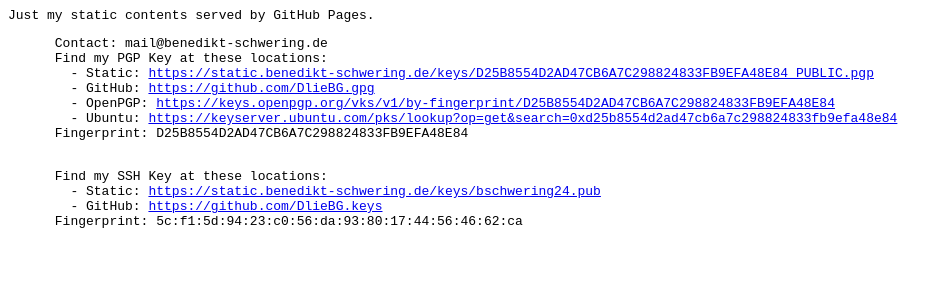
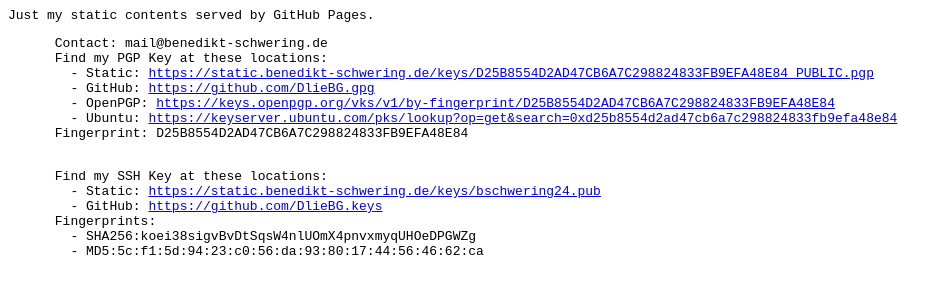
Before and after one commit to DlieBG/static, a plain HTML site: page index.html in a window 1280 px wide. Shown: the whole page, without its empty margins (0-952 px from the left). Drawn offline with Linux system fonts and the light colour scheme.

Commit message:
add ssh fingerprints

```diff
--- a/index.html
+++ b/index.html
@@ -19,7 +19,9 @@
       Find my SSH Key at these locations:
         - Static: <a href="https://static.benedikt-schwering.de/keys/bschwering24.pub">https://static.benedikt-schwering.de/keys/bschwering24.pub</a>
         - GitHub: <a href="https://github.com/DlieBG.keys">https://github.com/DlieBG.keys</a>
-      Fingerprint: 5c:f1:5d:94:23:c0:56:da:93:80:17:44:56:46:62:ca
+      Fingerprints:
+        - SHA256:koei38sigvBvDtSqsW4nlUOmX4pnvxmyqUHOeDPGWZg
+        - MD5:5c:f1:5d:94:23:c0:56:da:93:80:17:44:56:46:62:ca
     </pre>
   </body>
 </html>
```
